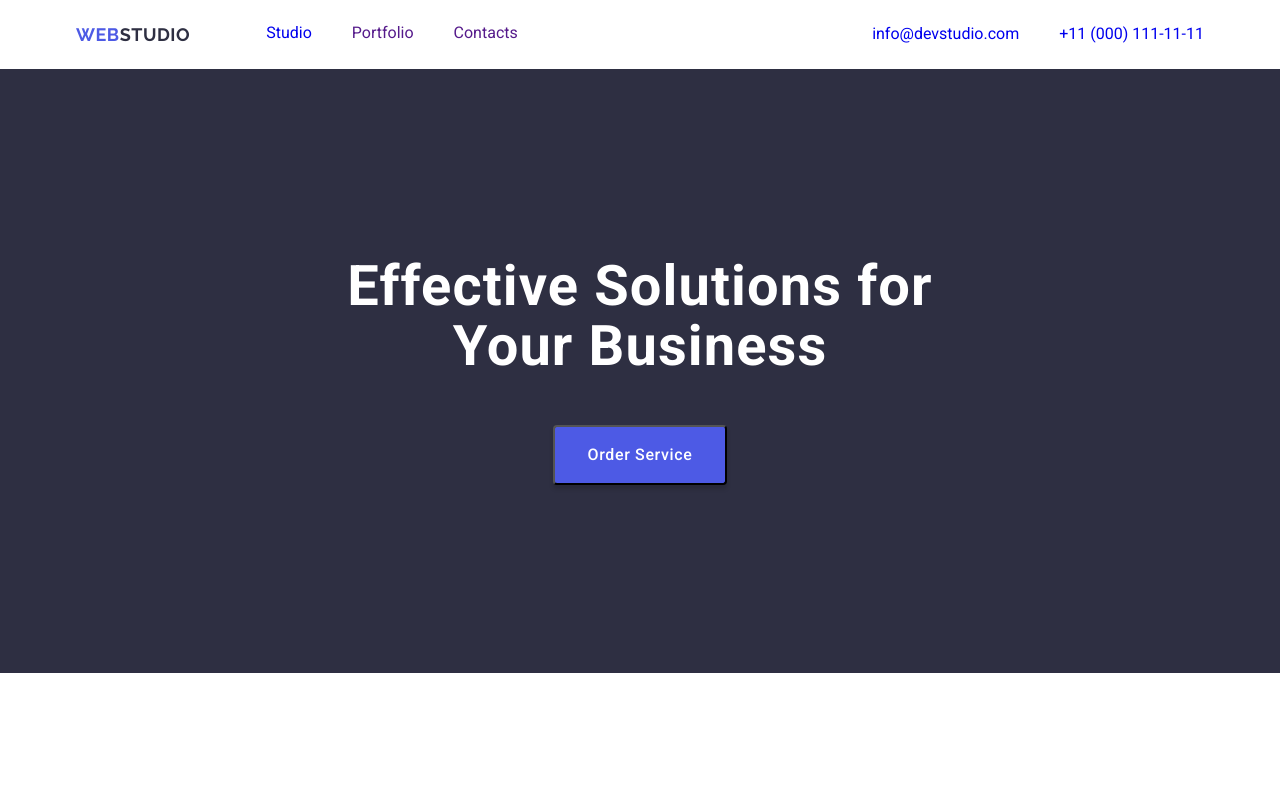
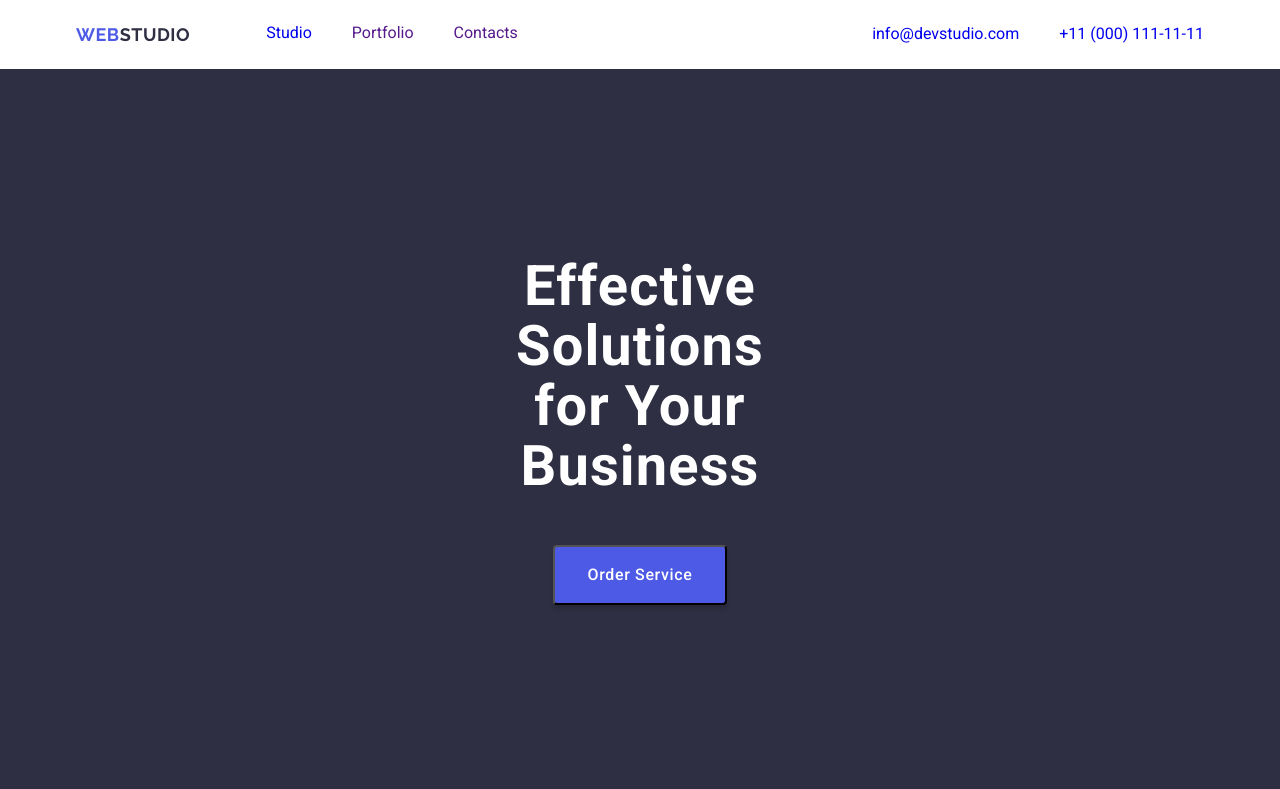
Before and after one commit to KatyaHryhorieva/goit-markup-hw-03, a plain HTML site: page index.html in a window 1280 px wide. Shown: the top 789 px of the page. Drawn offline with nearby package versions, Linux system fonts and the light colour scheme.

Commit message:
Update styles.css

```diff
--- a/css/styles.css
+++ b/css/styles.css
@@ -117,7 +117,7 @@ font-style: normal;
 
 .hero-container {
 background-color: #2E2F42;
-padding: 188px 316px;
+padding: 188px 472px;
 }
 .hero-title{
 color: #FFF;
@@ -127,6 +127,7 @@ font-weight: 700;
 line-height: 1.07;
 letter-spacing: 0.02em;
 margin-bottom: 48px;
+
 }
 /* ----- BUTTON -----*/
 
```
